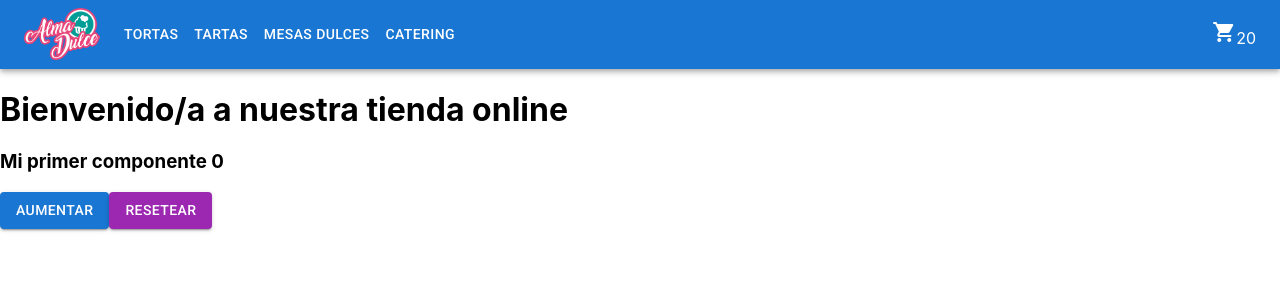
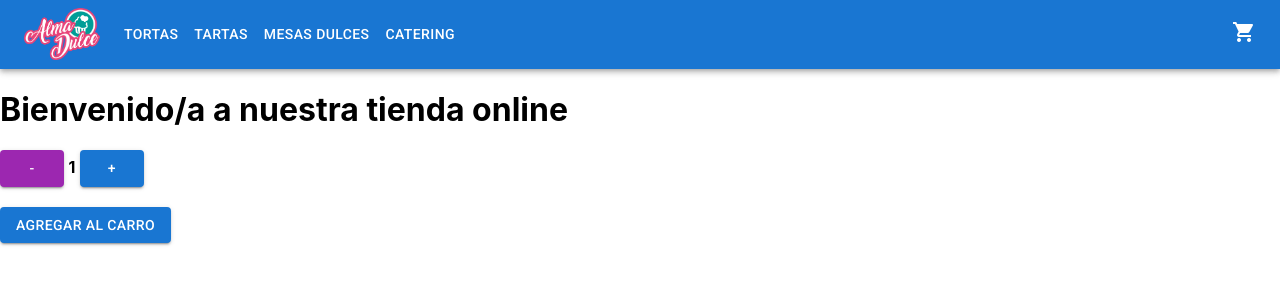
Before and after one commit to dffede87/almadulce, a React (Create React App) app: page / in a window 1280 px wide. Shown: the top 300 px of the page. Built offline with nearby package versions, Linux system fonts and the light colour scheme.

Commit message:
Cambios varios

```diff
--- a/src/App.js
+++ b/src/App.js
@@ -1,6 +1,5 @@
 import React from "react";
 import NavBar from "./Components/NavBar";
-import Contador from "./Components/Contador";
 import ItemListContainer from "./Components/ItemListContainer";
 
 export default function App() {
@@ -8,7 +7,6 @@ export default function App() {
     <>
       <NavBar />
       <ItemListContainer titulo={"Bienvenido/a a nuestra tienda online"} />
-      <Contador />
     </>
   );
 }
--- a/src/Components/Contador.jsx
+++ /dev/null
@@ -1,28 +0,0 @@
-import React, {useState, Fragment} from "react";
-import Button from '@mui/material/Button'
-
-
-export default function Contador() {
-
-  let [numero, setNumero] = useState(0);
-
-  const aumentar = () => {
-      setNumero(numero + 1);
-  }
-
-  const resetear = () => {
-      setNumero(numero = 0);
-  }
-
-  return (
-    <Fragment>
-        <h3>Mi primer componente {numero}</h3>
-        <Button variant="contained" color="primary" onClick={aumentar}>
-          Aumentar
-        </Button>
-        <Button variant="contained" color="secondary" onClick={resetear}>
-          Resetear
-        </Button>
-    </Fragment>
-  );
-}
--- /dev/null
+++ b/src/Components/ItemCount.jsx
@@ -0,0 +1,31 @@
+import React, {useState, Fragment} from "react";
+import Button from '@mui/material/Button'
+
+
+export default function ItemCount({ stock, initial, onAdd }) {
+
+  let [numero, setNumero] = useState(stock > 0 ? initial : 0);
+
+  const restar = () => {
+      numero > initial ? setNumero(numero - 1) : setNumero(numero);
+  }
+
+  const aumentar = () => {
+      numero < stock ? setNumero(numero + 1) : setNumero(numero);
+  }
+
+  return (
+    <Fragment>
+        <Button variant="contained" color="secondary" onClick={restar}>
+          -
+        </Button>
+        <span>  <strong>{numero}</strong>  </span>
+        <Button variant="contained" color="primary" onClick={aumentar}>
+          +
+        </Button>
+        <br />
+        <br />
+        <Button variant="contained" color="primary" onClick={() => onAdd(numero)}>Agregar al carro</Button>
+    </Fragment>
+  );
+}
--- a/src/Components/ItemListContainer.jsx
+++ b/src/Components/ItemListContainer.jsx
@@ -1,9 +1,18 @@
 import React from "react";
+import ItemCount from "./ItemCount";
 
 export default function ItemListContainer({ titulo }) {
+
+  function onAdd(cant) {
+    if (cant > 0) {
+      alert(cant);
+    }
+  }
+
   return (
     <>
        <h1>{titulo}</h1>
+       <ItemCount stock={10} initial={1} onAdd={onAdd} />
     </>
   );
 }
--- a/src/Components/NavBar.jsx
+++ b/src/Components/NavBar.jsx
@@ -95,7 +95,7 @@ export default function NavBar() {
           </Box>
 
           <Box sx={{ flexGrow: 0 }}>
-            <Cart cant={20} />
+            <Cart />
           </Box>
         </Toolbar>
       </Container>
```
